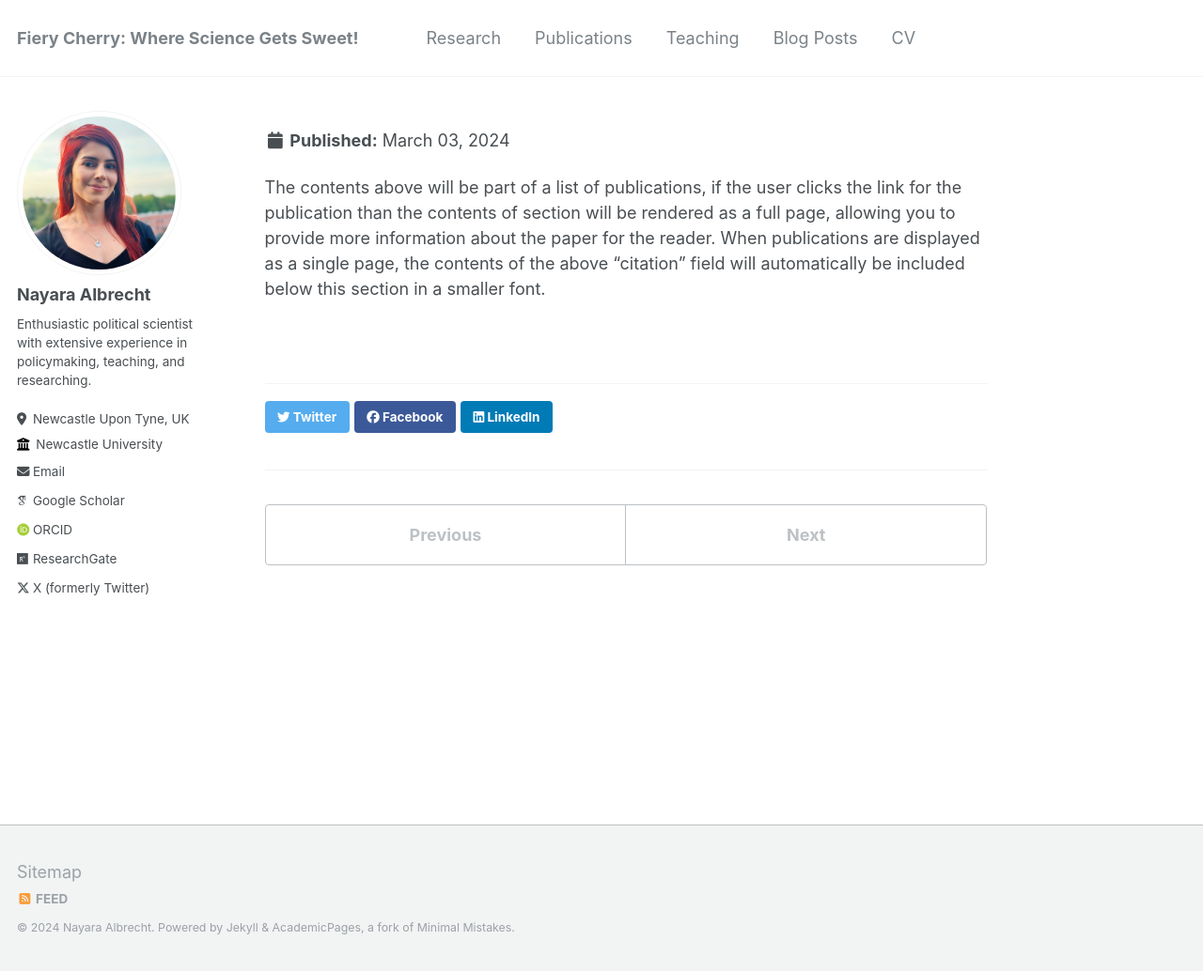
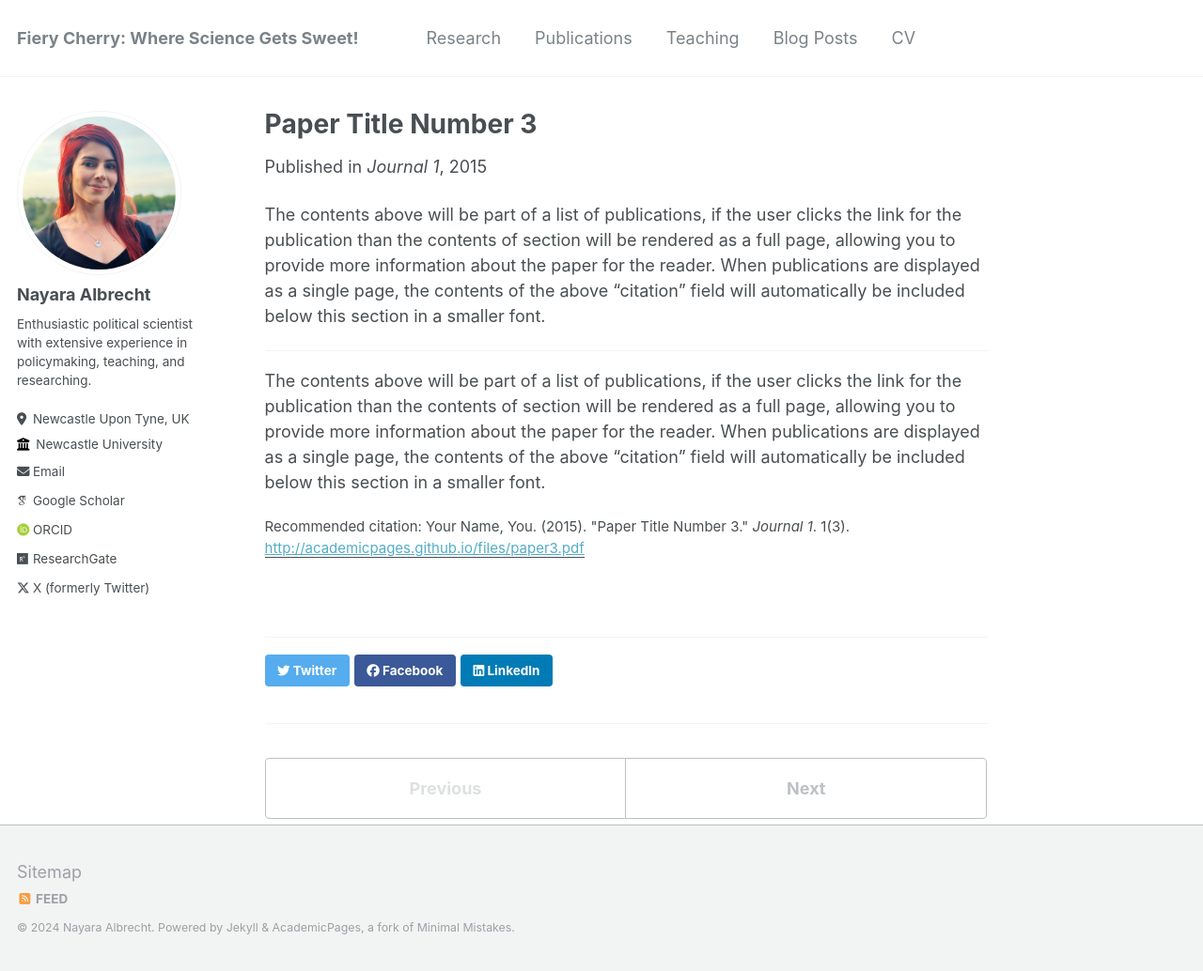
Before and after one commit to nayalbrecht/nayalbrecht.github.io, a Jekyll site: the page built from _publications/2020-01-01-paper-title-number-3.md, in a window 1280 px wide and 1034 px high. Shown: the whole window at 94% size. Built offline with Jekyll 4.4.1, drawn with Linux system fonts in a browser that asks for light colours; some web fonts are replaced.

Commit message:
Update 2020-01-01-paper-title-number-3.md

```diff
--- a/_publications/2020-01-01-paper-title-number-3.md
+++ b/_publications/2020-01-01-paper-title-number-3.md
@@ -1,12 +1,16 @@
 ---
-title: "Ce n'est pas technique, c'est politique: les disputes dans le domaine du droit d'auteur au Brésil"
+title: "Paper Title Number 3"
 collection: publications
-permalink: /publication/2020-01-01-paper-title-number-3
-excerpt: 'This paper discusses the political conflicts in the realm of copyright and related rights in Brazil'
-date: 2020-01-01
-venue: 'Direito, Estado e Sociedade'
-paperurl: 'http://fierycherry.github.io/files/paper3.pdf'
-citation: 'Albrecht, Nayara (2020). Ce n'est pas technique, c'est politique: les disputes dans le domaine du droit d'auteur au Brésil'<i> Direito, Estado, e Sociedade </i> 1(3)'.
+permalink: /publication/2015-10-01-paper-title-number-3
+excerpt: 'This paper is about the number 3. The number 4 is left for future work.'
+date: 2015-10-01
+venue: 'Journal 1'
+paperurl: 'http://academicpages.github.io/files/paper3.pdf'
+citation: 'Your Name, You. (2015). &quot;Paper Title Number 3.&quot; <i>Journal 1</i>. 1(3).'
+---
+
+The contents above will be part of a list of publications, if the user clicks the link for the publication than the contents of section will be rendered as a full page, allowing you to provide more information about the paper for the reader. When publications are displayed as a single page, the contents of the above "citation" field will automatically be included below this section in a smaller font.
+
 ---
 
 
```
